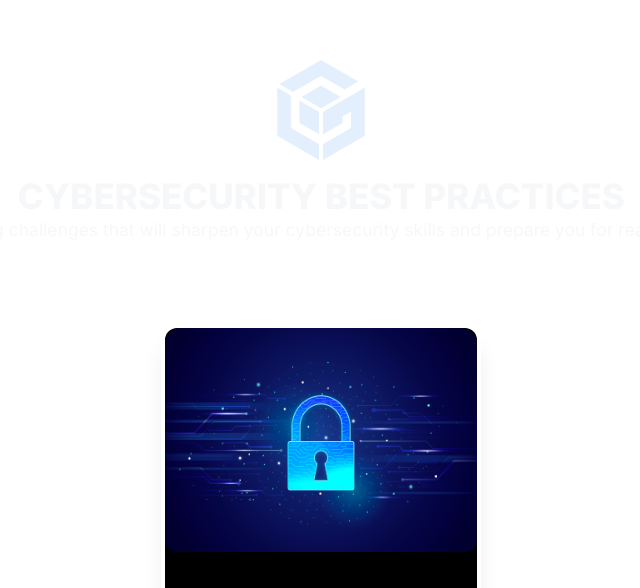
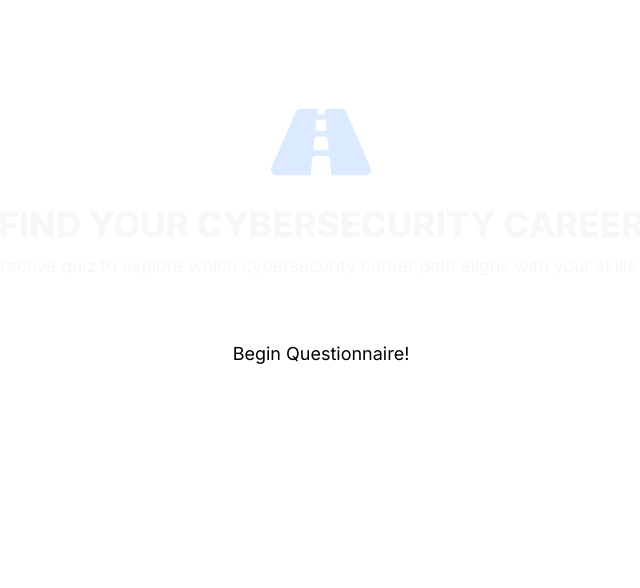
Before and after one commit to jduru213-1/TechDive2.0, a Next.js app: page /cybersecurity in a window 1280 px wide. Shown: the part 2248-2836 px from the top of the page, without its empty margins (319-959 px from the left). After the commit the page ends 2748 px from the top, so only its background shows below. Built offline with nearby package versions, Linux system fonts and the light colour scheme.

Commit message:
ALL Done!! WIth Cyber page & Justin Page.

```diff
--- a/app/components/loading.tsx
+++ b/app/components/loading.tsx
@@ -152,7 +152,7 @@ const LoadingScreen = () => {
             <div className="flex justify-center">
               <div className="relative w-64 h-4 bg-gray-200 rounded-full overflow-hidden">
                 <div
-                  className="absolute left-0 top-0 h-full bg-blue-600 transition-all ease-in-out duration-300"
+                  className="absolute left-0 top-0 h-full bg-blue-900 transition-all ease-in-out duration-300"
                   style={{ width: `${loadingProgress}%` }}
                 />
               </div>
--- a/app/cybersecurity/page.tsx
+++ b/app/cybersecurity/page.tsx
@@ -225,11 +225,13 @@ const Cybersecurity = () => {
   </div>
 </div>
 
+{/*
     <div className="flex flex-col justify-center items-center h-screen mt-[-100px] mb-40">
   <SiNintendogamecube
     size={100}
     className="text-blue-100 mb-4 hover:text-red-600 animate-pulse transition-colors duration-300"
   />
+
 
   <h1 className="text-4xl font-extrabold text-gray-100 animate-fadeAndZoom text-center">
     CYBERSECURITY BEST PRACTICES
@@ -240,7 +242,8 @@ const Cybersecurity = () => {
 </p>
 
 
-  <a href="https://jduru213-1-cyberquiz-cyber-scenarios-quiz-cvl21d.streamlit.app/" className="w-80 h-80"> {/* Increased size */}
+
+<a href="https://jduru213-1-cyberquiz-cyber-scenarios-quiz-cvl2.streamlit.app/" className="w-80 h-80">
   <div className="card bg-black w-full h-full mt-20 shadow-xl border-4 border-white transition-transform duration-300 hover:scale-105">
     <figure className="w-full h-full">
       <img
@@ -253,11 +256,11 @@ const Cybersecurity = () => {
     </div>
   </div>
 </a>
-</div>
+*/}
 
 
 
-    <div className="flex flex-col items-center justify-center h-full mt-40">
+    <div className="flex flex-col items-center justify-center h-full mt-20">
       {/* Icon */}
         <FaRoad size={100} className="text-blue-100 hover:text-yellow-400 transition-colors duration-30" />
           {/* Heading */}
```
Lines whose indentation alone changed are shown as unchanged.
